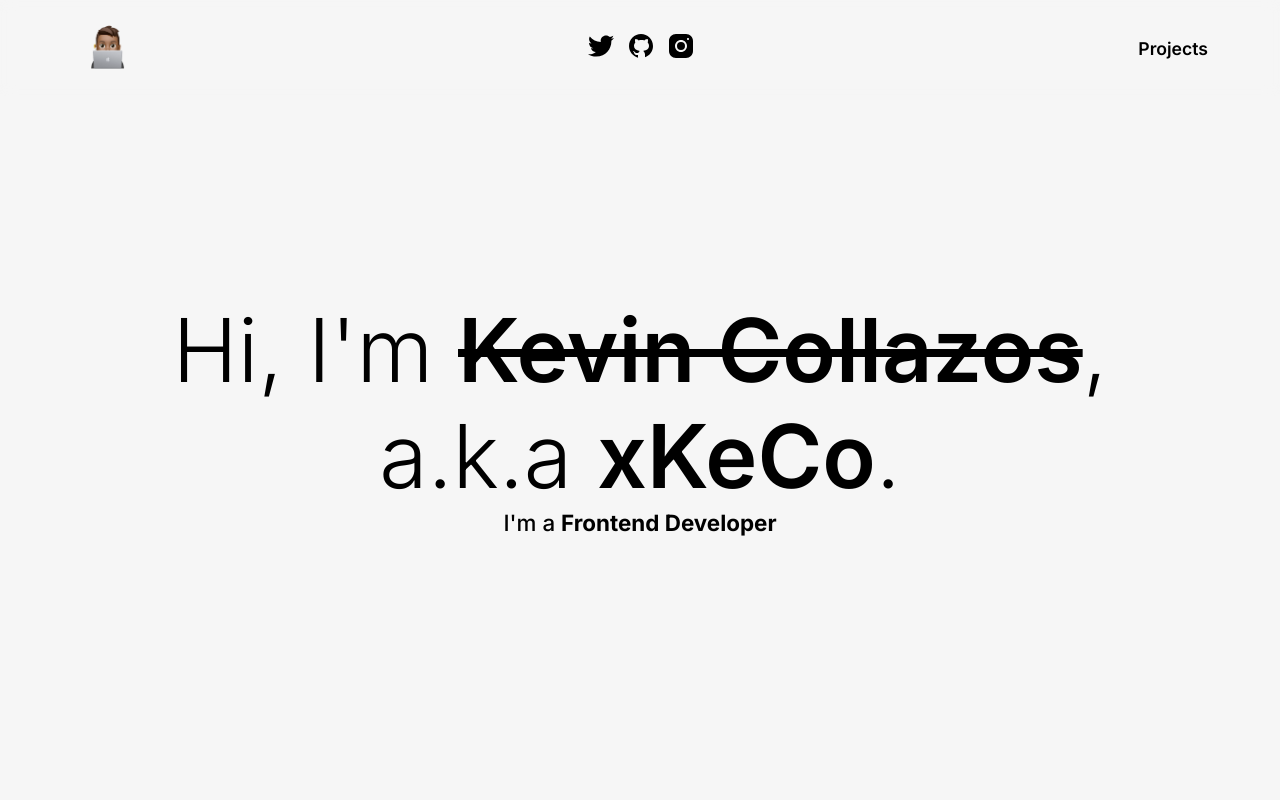
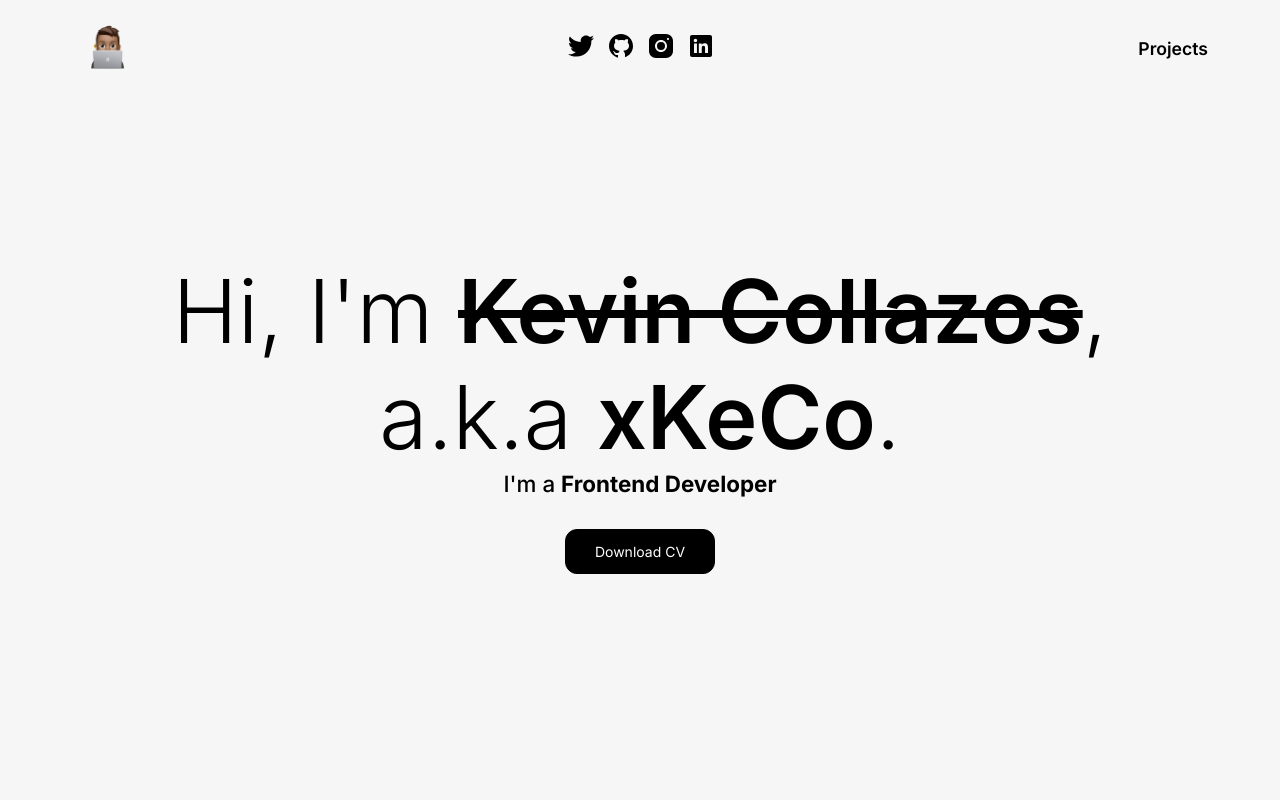
Before and after one commit to xKeCo/portfolio, a Next.js app: page / in a window 1280 px wide. Shown: the top 800 px of the page. Built offline with nearby package versions, Linux system fonts and the light colour scheme.

Commit message:
Agregado el boton para descargar cv

```diff
--- a/components/Nav.tsx
+++ b/components/Nav.tsx
@@ -9,6 +9,7 @@ import logo from "/public/1.png";
 import twitter from "../public/twitter.svg";
 import github from "../public/github.svg";
 import instagram from "../public/instagram.svg";
+import linkedin from "../public/linkedin.svg";
 
 function Nav() {
   return (
@@ -35,6 +36,11 @@ function Nav() {
               <Image src={instagram} width={30} height={30} alt="Instagram" />
             </a>
           </Link>
+          <Link href="https://www.linkedin.com/in/kevcollazos/">
+            <a className={s.navcontainer__social__links} target="_blank">
+              <Image src={linkedin} width={30} height={30} alt="Instagram" />
+            </a>
+          </Link>
         </div>
         <div className={s.navcontainer__projects__link}>
           <Link href="/#projects" passHref>
--- a/pages/index.tsx
+++ b/pages/index.tsx
@@ -35,9 +35,16 @@ const Home: NextPage = () => {
                 <b>xKeCo</b>.
               </a>
             </h1>
-            <h3 className={s.intro__h3}>
+            <h2 className={s.intro__h3}>
               I&apos;m a <b>Frontend Developer</b>
-            </h3>
+            </h2>
+            <a
+              href="https://drive.google.com/u/0/uc?id=1RM6pUAdYK_JnnjToKWvM_weWYhZbr9XO&export=download"
+              download="Resume"
+              className={s.intro__button__resume}
+            >
+              Download CV
+            </a>
           </section>
           <div id="projects" />
           <section className={s.projectsSection}>
--- a/styles/Home.module.css
+++ b/styles/Home.module.css
@@ -10,6 +10,7 @@
   padding: 0 2rem;
   display: flex;
   justify-content: center;
+  align-items: center;
   flex-direction: column;
   animation: fadein 2s;
 }
@@ -52,6 +53,26 @@
   cursor: pointer;
   border-radius: 24px;
   color: #000;
+}
+
+.intro__button__resume {
+  background-color: #000;
+  color: #fff;
+  padding: 0.8rem;
+  max-width: 150px;
+  width: 100%;
+  text-align: center;
+  border-radius: 12px;
+  font-size: 14px;
+  margin-top: 2rem;
+  border: 1px solid #000;
+  -webkit-transition: all 200ms ease-out;
+  transition: all 0.2s ease-out;
+}
+
+.intro__button__resume:hover {
+  color: #000;
+  background-color: #dfe4e7;
 }
 
 .projectsSection {
```
Also changed, not shown: public/linkedin.svg (added).
